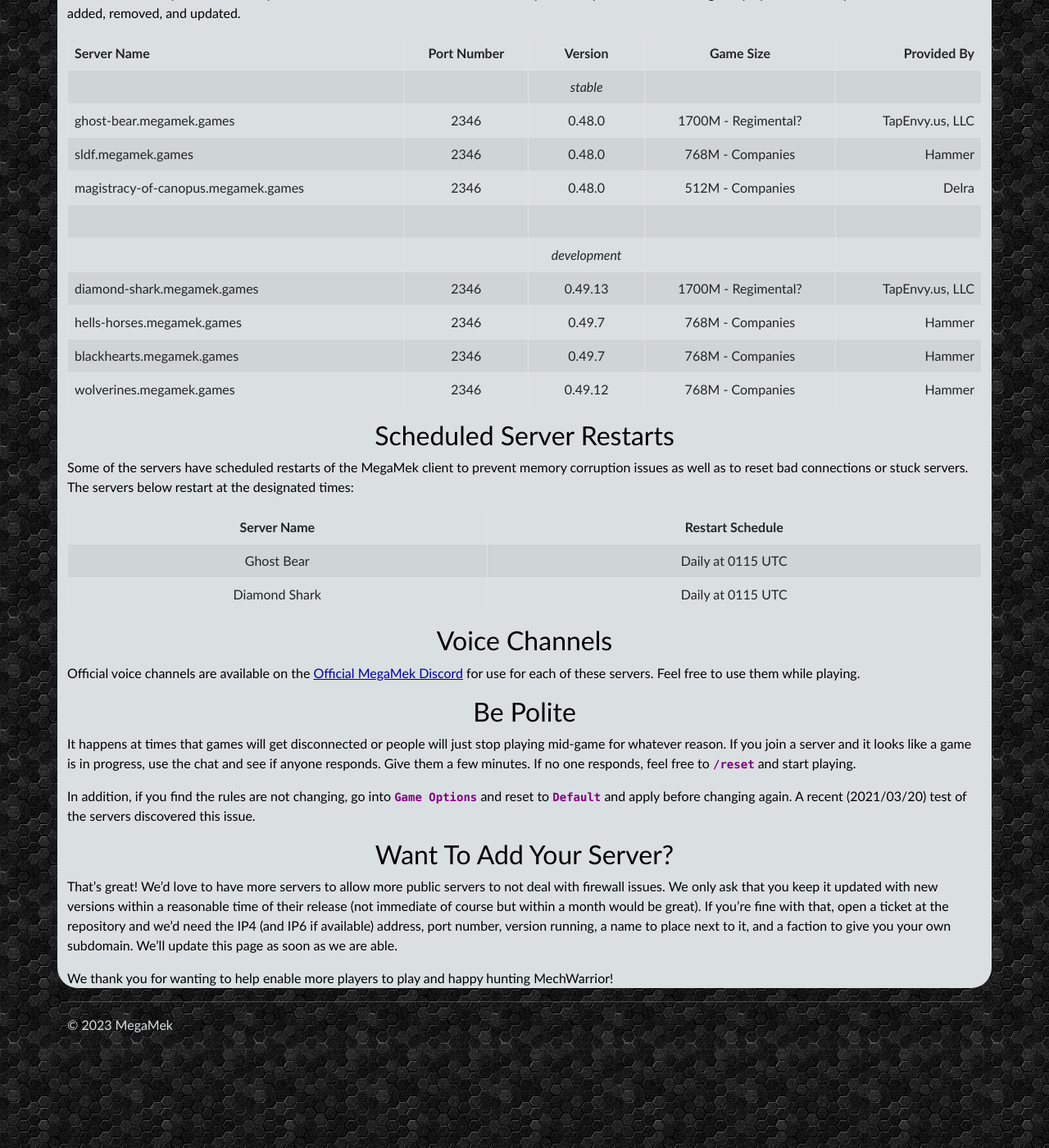
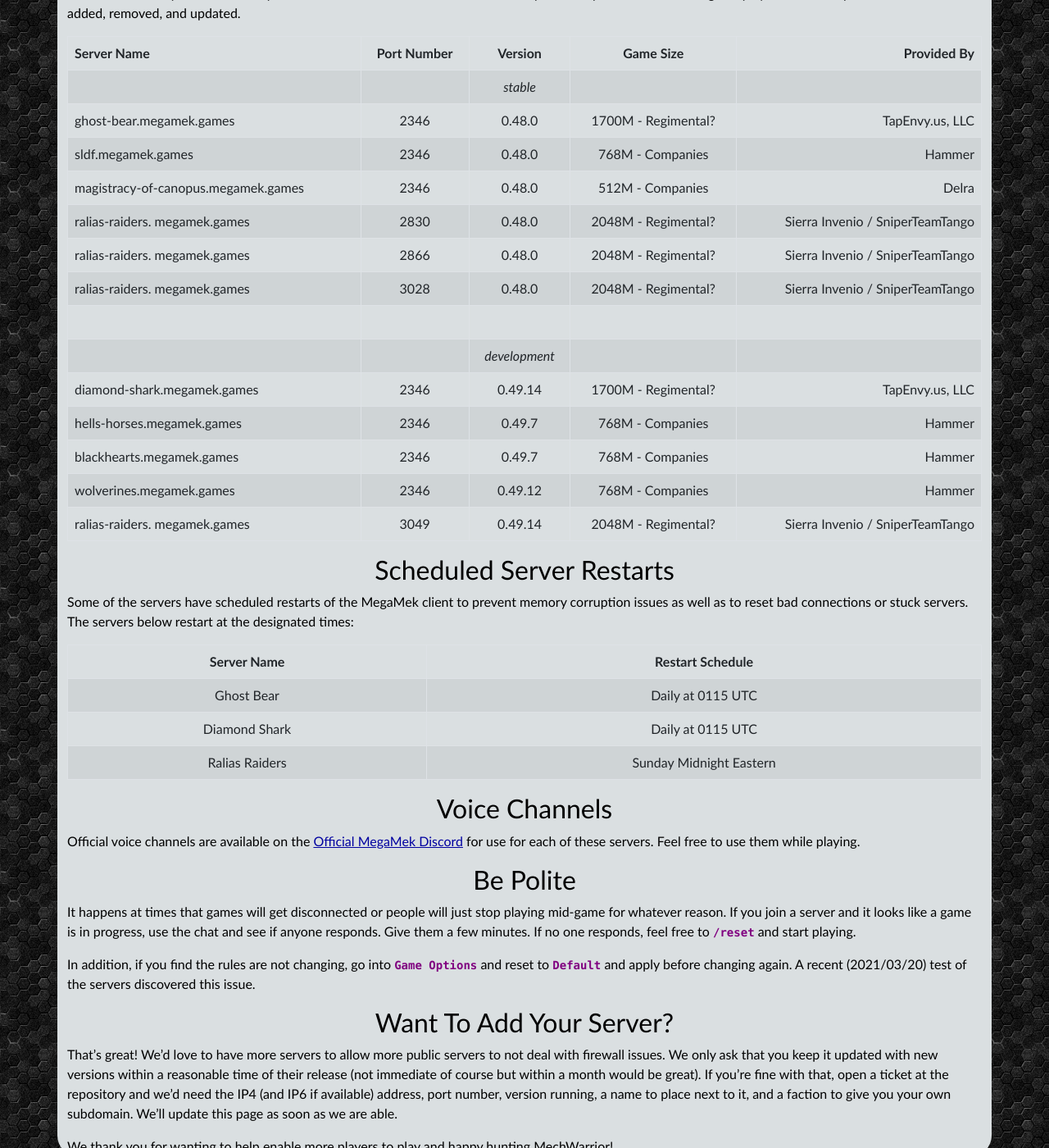
Before and after one commit to rjhancock/megamek-games, a Jekyll site: the page built from index.md, in a window 1280 px wide and 1400 px high, scrolled down 624 px. Shown: the whole window at 82% size. Built offline with Jekyll 4.4.1, drawn with Linux system fonts in a browser that asks for light colours; nearby versions of some CDN libraries; our own code applies the rules of GitHub Pages for plain Markdown files.

Commit message:
Updated Gems (#38)
Added servers

```diff
--- a/index.md
+++ b/index.md
@@ -21,12 +21,16 @@
 |ghost-bear.megamek.games|2346|0.48.0|1700M - Regimental?|TapEnvy.us, LLC|
 |sldf.megamek.games|2346|0.48.0|768M - Companies|Hammer|
 |magistracy-of-canopus.megamek.games|2346|0.48.0|512M - Companies|Delra|
+|ralias-raiders. megamek.games|2830|0.48.0|2048M - Regimental?|Sierra Invenio / SniperTeamTango|
+|ralias-raiders. megamek.games|2866|0.48.0|2048M - Regimental?|Sierra Invenio / SniperTeamTango|
+|ralias-raiders. megamek.games|3028|0.48.0|2048M - Regimental?|Sierra Invenio / SniperTeamTango|
 ||||||
 |||*development*||
-|diamond-shark.megamek.games|2346|0.49.13|1700M - Regimental?|TapEnvy.us, LLC|
+|diamond-shark.megamek.games|2346|0.49.14|1700M - Regimental?|TapEnvy.us, LLC|
 |hells-horses.megamek.games|2346|0.49.7|768M - Companies|Hammer|
 |blackhearts.megamek.games|2346|0.49.7|768M - Companies|Hammer|
 |wolverines.megamek.games|2346|0.49.12|768M - Companies|Hammer|
+|ralias-raiders. megamek.games|3049|0.49.14|2048M - Regimental?|Sierra Invenio / SniperTeamTango|
 
 ## Scheduled Server Restarts
 
@@ -38,6 +42,7 @@
 |:---------:|:--------------:|
 |Ghost Bear | Daily at 0115 UTC|
 |Diamond Shark | Daily at 0115 UTC|
+|Ralias Raiders | Sunday Midnight Eastern|
 
 ## Voice Channels
 
```
Also changed, not shown: Gemfile.lock.
